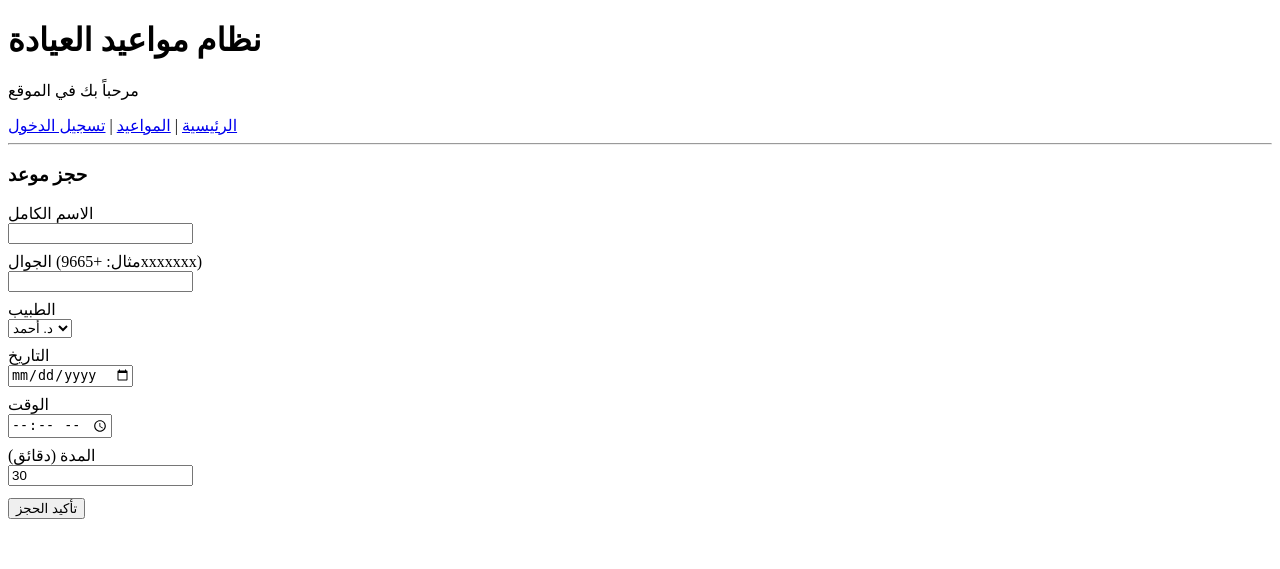
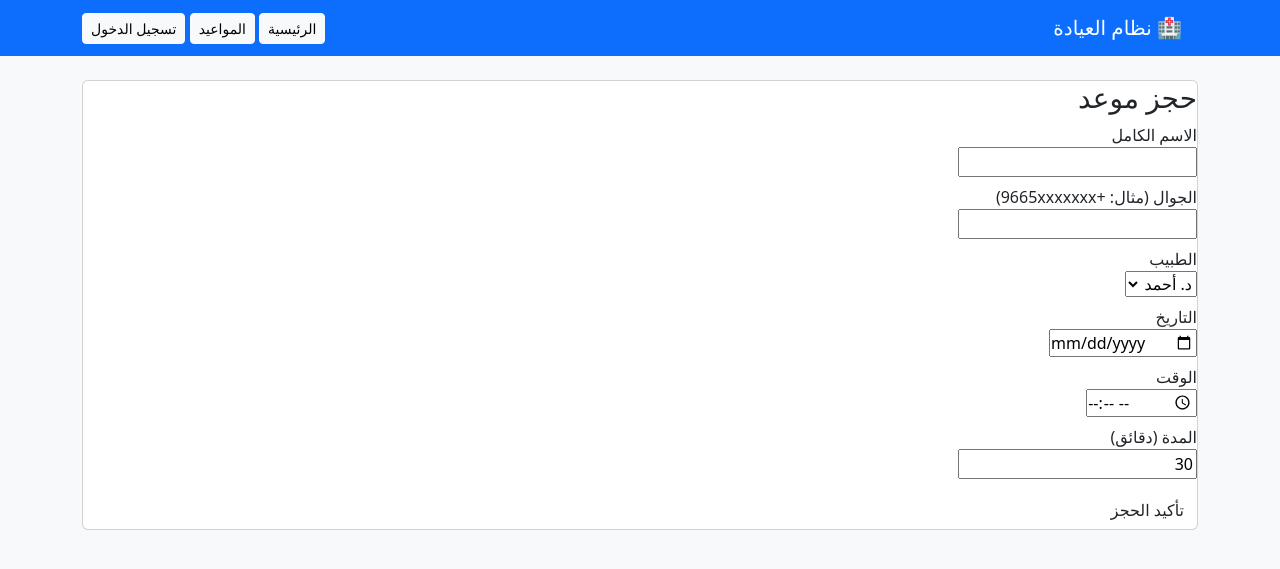
Before and after one commit to mshrf3334-star/clinic-appointments, a Flask app: page /book in a window 1280 px wide. Shown: the top 569 px of the page. Run offline with Flask 3, Linux system fonts and the light colour scheme; data comes from the database, SQL or seed files in the repository.

Commit message:
Update base.html

```diff
--- a/templates/base.html
+++ b/templates/base.html
@@ -1,23 +1,28 @@
 <!DOCTYPE html>
-<html lang="ar">
+<html lang="ar" dir="rtl">
 <head>
     <meta charset="UTF-8">
-    <title>العيادة</title>
+    <title>{% block title %}نظام مواعيد العيادة{% endblock %}</title>
+    <link href="https://cdn.jsdelivr.net/npm/bootstrap@5.3.2/dist/css/bootstrap.min.css" rel="stylesheet">
 </head>
-<body>
-    <header>
-        <h1>نظام مواعيد العيادة</h1>
-        <!-- بدل current_user نعرض ترحيب عادي -->
-        <p>مرحباً بك في الموقع</p>
-        <nav>
-            <a href="/">الرئيسية</a> |
-            <a href="/appointments">المواعيد</a> |
-            <a href="/login">تسجيل الدخول</a>
-        </nav>
-        <hr>
-    </header>
+<body class="bg-light">
+    <!-- شريط التنقل -->
+    <nav class="navbar navbar-expand-lg navbar-dark bg-primary mb-4">
+        <div class="container">
+            <a class="navbar-brand" href="/">🏥 نظام العيادة</a>
+            <div>
+                <a class="btn btn-light btn-sm" href="/">الرئيسية</a>
+                <a class="btn btn-light btn-sm" href="/appointments">المواعيد</a>
+                <a class="btn btn-light btn-sm" href="/login">تسجيل الدخول</a>
+            </div>
+        </div>
+    </nav>
 
-    <!-- هنا هيتغير المحتوى -->
-    {% block content %}{% endblock %}
+    <!-- المحتوى -->
+    <div class="container">
+        {% block content %}{% endblock %}
+    </div>
+
+    <script src="https://cdn.jsdelivr.net/npm/bootstrap@5.3.2/dist/js/bootstrap.bundle.min.js"></script>
 </body>
 </html>
```
